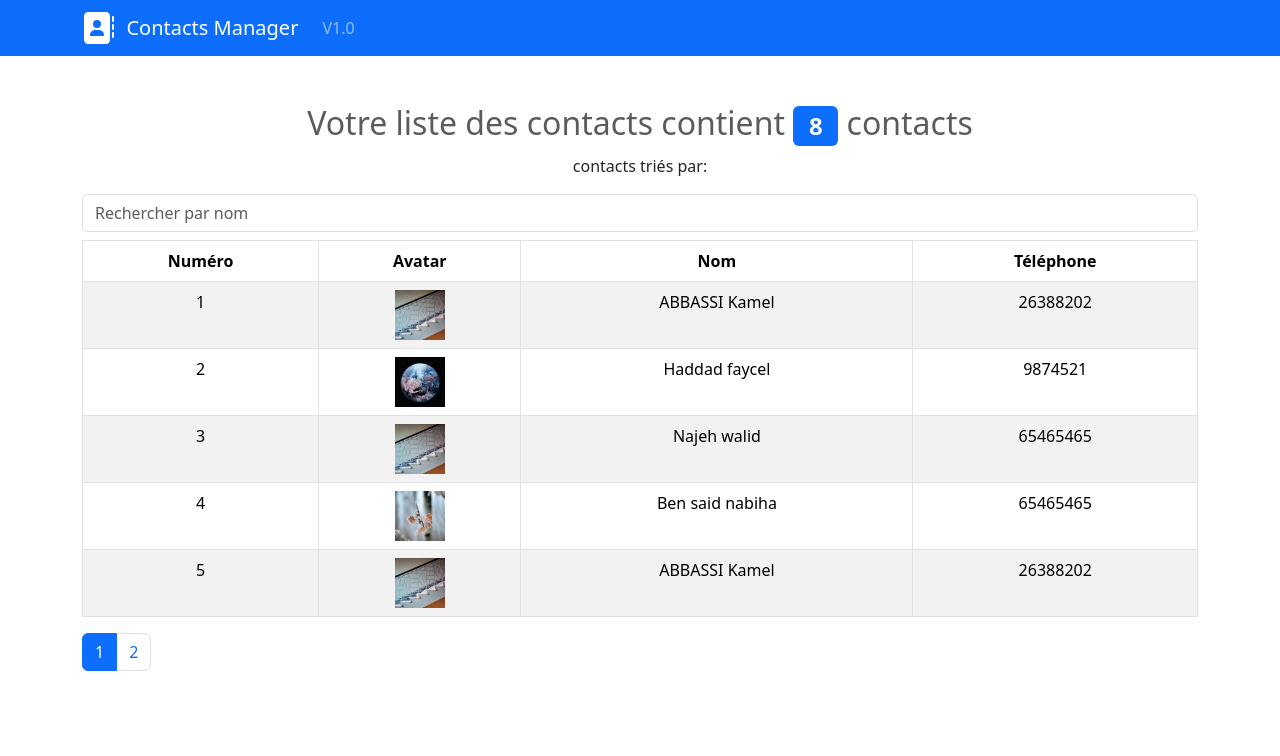
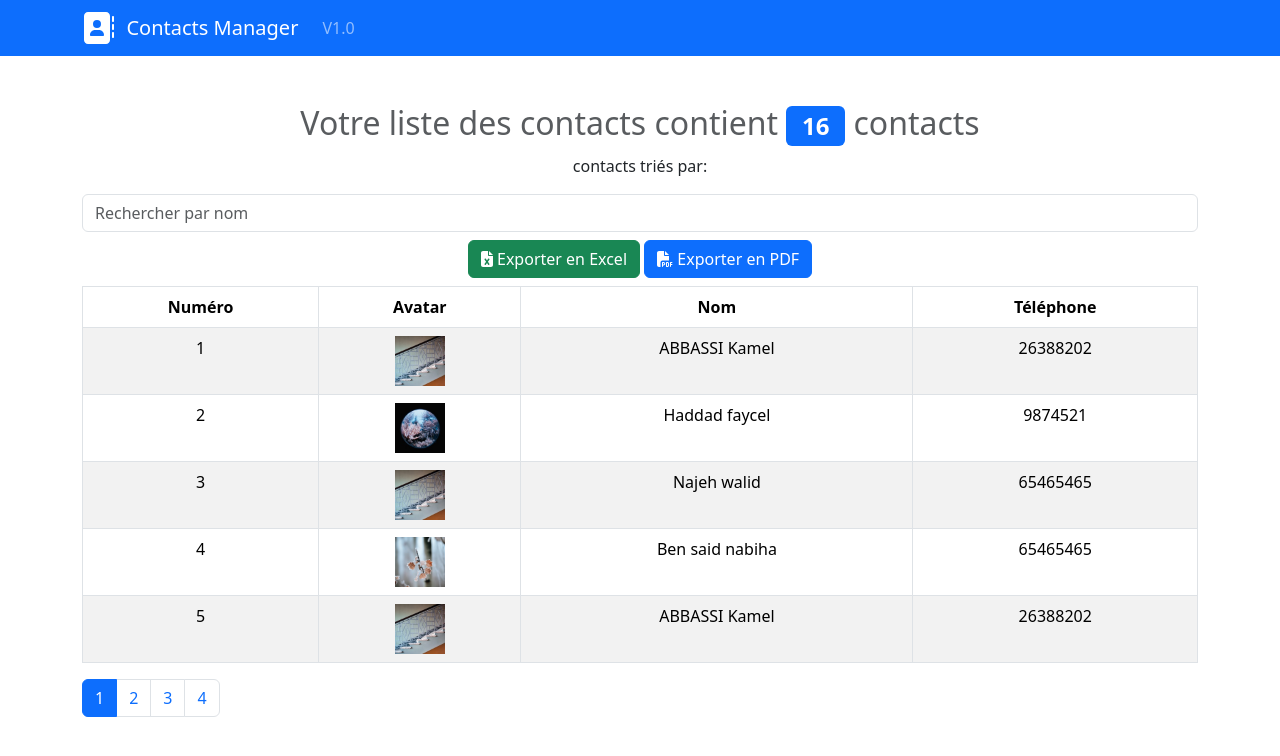
Before and after one commit to kbma/FrontEnd-Contacts-ReactJS, a React (Create React App) app: page / in a window 1280 px wide. Shown: the top 756 px of the page. Built offline with nearby package versions, Linux system fonts and the light colour scheme.

Commit message:
Export pdf

```diff
--- a/package.json
+++ b/package.json
@@ -11,6 +11,8 @@
     "@testing-library/user-event": "^13.5.0",
     "axios": "^1.6.7",
     "bootstrap": "^5.3.2",
+    "jspdf": "^2.5.1",
+    "jspdf-autotable": "^3.8.2",
     "react": "^18.2.0",
     "react-bootstrap": "^2.10.1",
     "react-dom": "^18.2.0",
--- a/src/App.js
+++ b/src/App.js
@@ -17,6 +17,14 @@ library.add(faAddressBook);
 function App() {
 
   const contactsData = [
+    { nom: "ABBASSI Kamel", tel: 26388202, avatarUrl: "img/1.jpg" },
+    { nom: "Haddad faycel", tel: 9874521, avatarUrl: "img/2.jpg" },
+    { nom: "Najeh walid", tel: 65465465, avatarUrl: "img/1.jpg" },
+    { nom: "Ben said nabiha", tel: 65465465, avatarUrl: "img/3.jpg" },
+    { nom: "ABBASSI Kamel", tel: 26388202, avatarUrl: "img/1.jpg" },
+    { nom: "Haddad faycel", tel: 9874521, avatarUrl: "img/2.jpg" },
+    { nom: "Najeh walid", tel: 65465465, avatarUrl: "img/1.jpg" },
+    { nom: "Ben said nabiha", tel: 65465465, avatarUrl: "img/3.jpg" },
     { nom: "ABBASSI Kamel", tel: 26388202, avatarUrl: "img/1.jpg" },
     { nom: "Haddad faycel", tel: 9874521, avatarUrl: "img/2.jpg" },
     { nom: "Najeh walid", tel: 65465465, avatarUrl: "img/1.jpg" },
--- a/src/components/ContactsTable.js
+++ b/src/components/ContactsTable.js
@@ -1,7 +1,13 @@
 //ContactsTable.js
 import React, { useState } from 'react';
-import { Table, Pagination, Badge, Form ,Button} from 'react-bootstrap';
+import { Table, Pagination, Badge, Form, Button } from 'react-bootstrap';
 import * as XLSX from 'xlsx';
+import { FontAwesomeIcon } from '@fortawesome/react-fontawesome';
+import { faFileExcel , faFilePdf} from '@fortawesome/free-solid-svg-icons';
+
+// JsPDF
+import jsPDF from 'jspdf';
+import 'jspdf-autotable';
 
 const ContactsTable = ({ contacts }) => {
   const [currentPage, setCurrentPage] = useState(1);
@@ -56,6 +62,37 @@ const ContactsTable = ({ contacts }) => {
     );
   };
 
+
+  const handleExportExcel = () => {
+    const dataToExport = sortedContacts.map((contact) => ({
+      Numéro: indexOfFirstContact + sortedContacts.indexOf(contact) + 1,
+      Avatar: contact.avatarUrl || 'https://picsum.photos/200/300',
+      Nom: contact.nom,
+      Téléphone: contact.tel,
+    }));
+
+    const ws = XLSX.utils.json_to_sheet(dataToExport);
+    const wb = XLSX.utils.book_new();
+    XLSX.utils.book_append_sheet(wb, ws, 'Contacts');
+    XLSX.writeFile(wb, 'contacts.xlsx');
+  };
+
+//Pour exporter pdf
+const handleExportPDF = () => {
+  const doc = new jsPDF();
+  doc.text('Liste des contacts', 10, 10);
+  doc.autoTable({
+    head: [['Numéro', 'Avatar', 'Nom', 'Téléphone']],
+    body: currentContacts.map((contact, index) => [
+      indexOfFirstContact + index + 1,
+      contact.avatarUrl || 'https://picsum.photos/200/300',
+      contact.nom,
+      contact.tel,
+    ]),
+  });
+  doc.save('contacts.pdf');
+};
+
   return (
     <>
       <h2 className="text-muted">
@@ -79,7 +116,15 @@ const ContactsTable = ({ contacts }) => {
         </Form.Group>
       </Form>
       <div className='m-2'></div>
+      <Button variant="success" onClick={handleExportExcel}>
+        <FontAwesomeIcon icon={faFileExcel} className="mr-1" /> Exporter en Excel
+      </Button>
+      &nbsp;
 
+      <Button variant="primary" onClick={handleExportPDF} className="ml-2">
+        <FontAwesomeIcon icon={faFilePdf} className="mr-1" /> Exporter en PDF
+      </Button>
+      <div className='m-2'></div>
       <Table striped bordered hover>
         <thead>
           <tr>
```
Also changed, not shown: 1 other file (tests, documents, lock files or other folders). Lines whose indentation alone changed are shown as unchanged.
